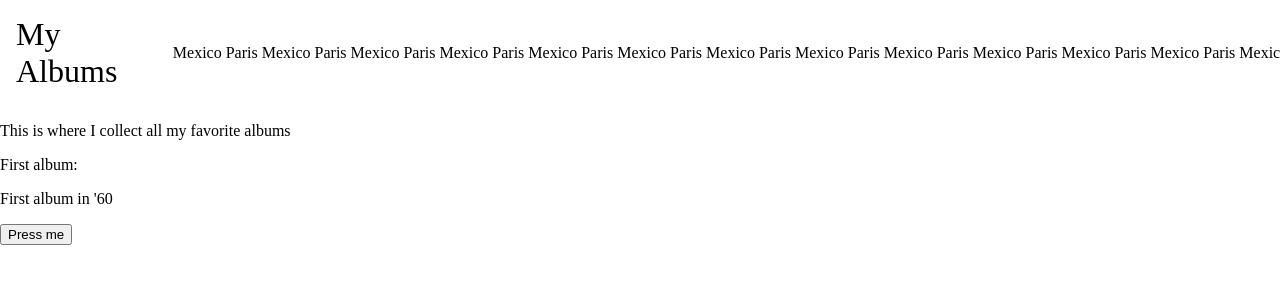
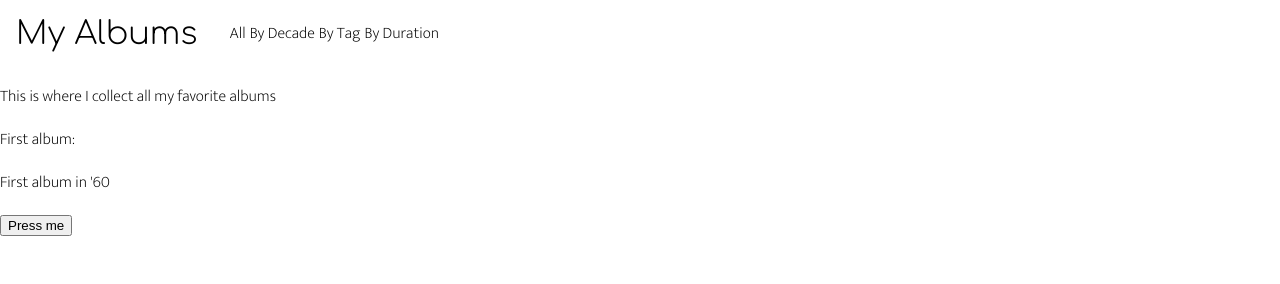
Before and after one commit to gianlucaparadise/eleventy-sample, an Eleventy site: page src/index.html in a window 1280 px wide. Built offline with nearby package versions, Linux system fonts and the light colour scheme; Eleventy itself is replaced by a stand-in of ours; files that its build step writes are made by us from their sources; no server answers.

Commit message:
Little style improvement

```diff
--- a/src/_includes/base.html
+++ b/src/_includes/base.html
@@ -5,6 +5,11 @@
     <meta charset="UTF-8">
     <meta http-equiv="X-UA-Compatible" content="IE=edge">
     <meta name="viewport" content="width=device-width, initial-scale=1.0">
+
+    <link rel="preconnect" href="https://fonts.googleapis.com">
+    <link rel="preconnect" href="https://fonts.gstatic.com" crossorigin>
+    <link href="https://fonts.googleapis.com/css2?family=Comfortaa:wght@300&family=Mukta:wght@200&display=swap"
+        rel="stylesheet">
 
     <link rel="stylesheet" href="css/base.css">
     <link rel="stylesheet" href="css/nav.css">
@@ -18,36 +23,10 @@
             My Albums
         </div>
         <ul>
-            <a>Mexico</a>
-            <a>Paris</a>
-            <a>Mexico</a>
-            <a>Paris</a>
-            <a>Mexico</a>
-            <a>Paris</a>
-            <a>Mexico</a>
-            <a>Paris</a>
-            <a>Mexico</a>
-            <a>Paris</a>
-            <a>Mexico</a>
-            <a>Paris</a>
-            <a>Mexico</a>
-            <a>Paris</a>
-            <a>Mexico</a>
-            <a>Paris</a>
-            <a>Mexico</a>
-            <a>Paris</a>
-            <a>Mexico</a>
-            <a>Paris</a>
-            <a>Mexico</a>
-            <a>Paris</a>
-            <a>Mexico</a>
-            <a>Paris</a>
-            <a>Mexico</a>
-            <a>Paris</a>
-            <a>Mexico</a>
-            <a>Paris</a>
-            <a>Mexico</a>
-            <a>Paris</a>
+            <a>All</a>
+            <a>By Decade</a>
+            <a>By Tag</a>
+            <a>By Duration</a>
         </ul>
     </nav>
     <main>{{ content }}</main>
--- a/src/_includes/css/base.css
+++ b/src/_includes/css/base.css
@@ -1,3 +1,5 @@
-html, body {
-    margin: 0px;
+html,
+body {
+  margin: 0px;
+  font-family: "Mukta", sans-serif;
 }
--- a/src/_includes/css/nav.css
+++ b/src/_includes/css/nav.css
@@ -6,7 +6,10 @@ nav {
 
 nav > .nav-logo {
   margin: 16px;
+  font-family: "Comfortaa", cursive;
   font-size: xx-large;
+  line-height: 1.1em;
+  flex-shrink: 0;
 }
 
 nav ul {
@@ -31,4 +34,5 @@ nav ul::-webkit-scrollbar {
 
 nav ul > a {
   vertical-align: middle;
+  flex-shrink: 0;
 }
```
Lines whose indentation alone changed are shown as unchanged.
